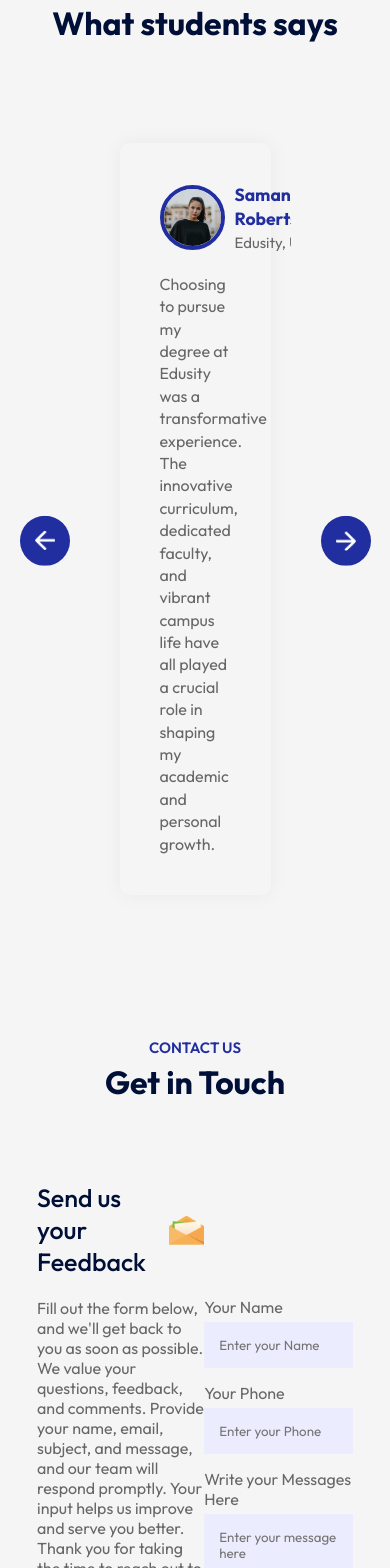
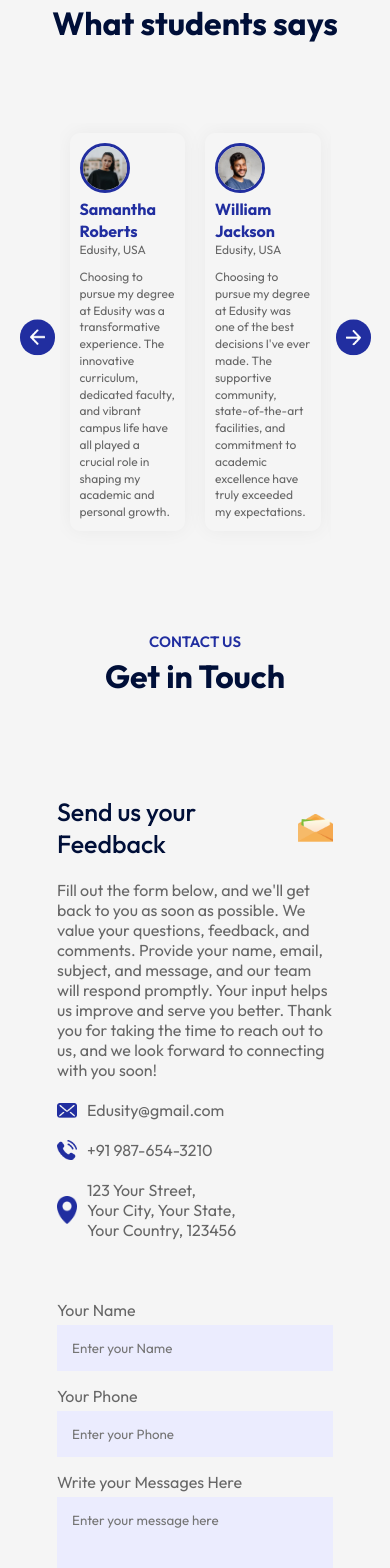
Before and after one commit to Navyapriyalal/Edusity, a React (Vite) app: page / in a window 390 px wide. Shown: the part 3880-5448 px from the top of the page. Built offline with nearby package versions, Linux system fonts and the light colour scheme.

Commit message:
'commited'

```diff
--- a/src/components/Contact/Contact.css
+++ b/src/components/Contact/Contact.css
@@ -58,3 +58,14 @@
     display: block;
     margin: 20px 0;
 }
+
+/* --------media----------- */
+@media (max-width:700px){
+    .contact{
+        display: block;
+    }
+
+    .contact-col{
+        padding: 20px;
+    }
+}
--- a/src/components/Testimonials/Testimonials.css
+++ b/src/components/Testimonials/Testimonials.css
@@ -63,3 +63,44 @@
 .user-info h3{
     color: #212ea0;
 }
+
+/* ----------media-------- */
+@media (max-width:800px){
+    .testimonials{
+        padding: 0 40px;
+    }
+
+    .next-btn , .back-btn{
+        padding: 10px;
+        width: 35px;
+    }
+
+    .testimonials ul li{
+        padding: 10px;
+    }
+
+    .slide{
+        padding: 10px;
+    }
+
+    .slide img{
+        width: 50px;
+        border: 3px solid #212ea0;
+    }
+}
+
+@media (max-width:800px){
+    .user-info{
+        display: block;
+        margin-bottom: 10px;
+        font-size: 12px;
+    }
+
+    .user-info h3{
+        font-size: 16px;
+    }
+
+    .slider p{
+        font-size: 12px;
+    }
+}
```
